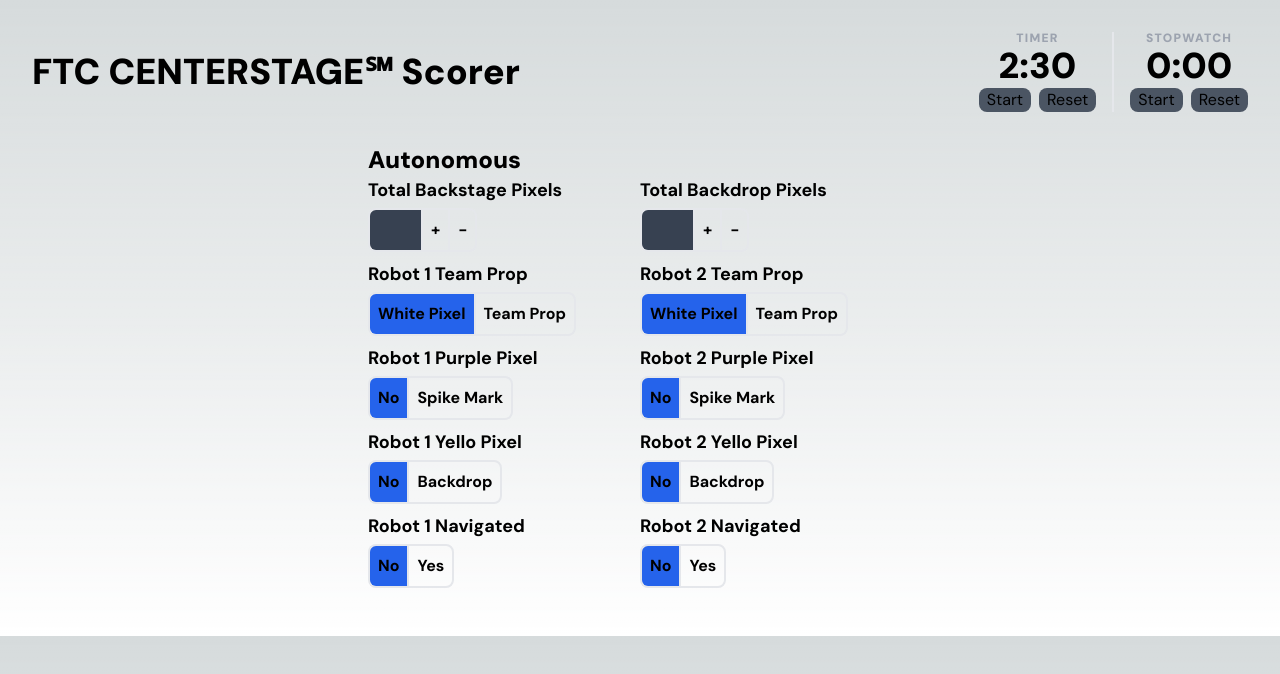
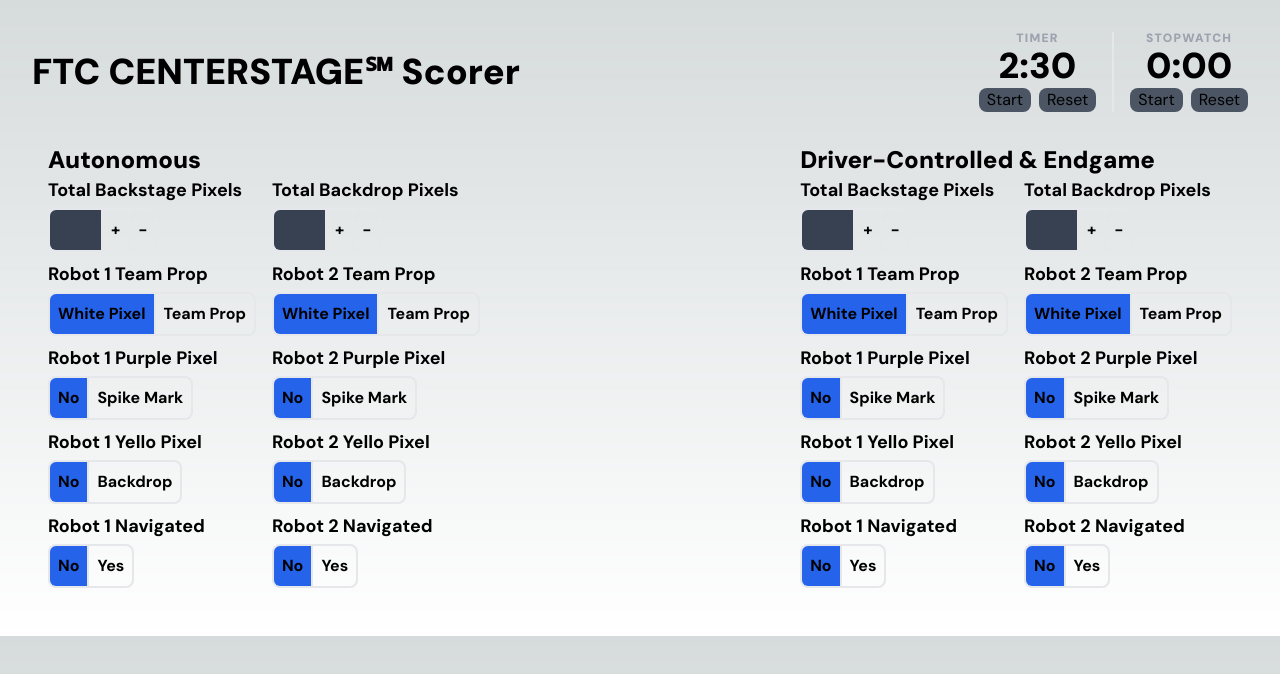
Before and after one commit to mithilp/centerstage-ftc-scorer, a Next.js app: page / in a window 1280 px wide. Shown: the top 674 px of the page. Built offline with nearby package versions, Linux system fonts and the light colour scheme.

Commit message:
Create Spacing for Driver-Controlled

```diff
--- a/src/app/page.tsx
+++ b/src/app/page.tsx
@@ -12,10 +12,11 @@
 				</div>
 			</div>
 
-			<div className="max-w-xl m-auto mt-4 p-4 rounded-lg">
+			<div className="lg:flex justify-between">
+				<div className="mt-4 p-4 rounded-lg">
 					<h2 className="text-2xl font-black">Autonomous</h2>
-				<div className="flex">
-					<div className="w-1/2 space-y-2">
+					<div className="flex space-x-4">
+						<div className="space-y-2">
 							<div className="space-y-1">
 								<h3 className="text-lg font-bold">Total Backstage Pixels</h3>
 								<div>
@@ -80,7 +81,141 @@
 							</div>
 						</div>
 
-					<div className="w-1/2 space-y-2">
+						<div className="space-y-2">
+							<div className="space-y-1">
+								<h3 className="text-lg font-bold">Total Backdrop Pixels</h3>
+								<div>
+									<input
+										min={0}
+										max={100}
+										className="border-2 border-r-0 bg-gray-700 rounded-l-lg without-ring p-2"
+										type="number"
+									/>
+									<button className="transition text-base font-bold border-2 border-r-0 hover:bg-gray-700 active:bg-gray-800 p-2 ">
+										+
+									</button>
+									<button className="transition text-base font-bold border-2 hover:bg-gray-700 active:bg-gray-800 p-2 rounded-r-lg">
+										-
+									</button>
+								</div>
+							</div>
+							<div className="space-y-1">
+								<h3 className="text-lg font-bold">Robot 2 Team Prop</h3>
+								<div>
+									<button className="transition text-base font-bold border-2 border-r-0 bg-blue-600 hover:bg-gray-700 active:bg-gray-800 p-2 rounded-l-lg">
+										White Pixel
+									</button>
+									<button className="transition text-base font-bold border-2 hover:bg-gray-700 active:bg-gray-800 p-2 rounded-r-lg">
+										Team Prop
+									</button>
+								</div>
+							</div>
+							<div className="space-y-1">
+								<h3 className="text-lg font-bold">Robot 2 Purple Pixel</h3>
+								<div>
+									<button className="transition text-base font-bold border-2 border-r-0 bg-blue-600 hover:bg-gray-700 active:bg-gray-800 p-2 rounded-l-lg">
+										No
+									</button>
+									<button className="transition text-base font-bold border-2 hover:bg-gray-700 active:bg-gray-800 p-2 rounded-r-lg">
+										Spike Mark
+									</button>
+								</div>
+							</div>
+							<div className="space-y-1">
+								<h3 className="text-lg font-bold">Robot 2 Yello Pixel</h3>
+								<div>
+									<button className="transition text-base font-bold border-2 border-r-0 bg-blue-600 hover:bg-gray-700 active:bg-gray-800 p-2 rounded-l-lg">
+										No
+									</button>
+									<button className="transition text-base font-bold border-2 hover:bg-gray-700 active:bg-gray-800 p-2 rounded-r-lg">
+										Backdrop
+									</button>
+								</div>
+							</div>
+							<div className="space-y-1">
+								<h3 className="text-lg font-bold">Robot 2 Navigated</h3>
+								<div>
+									<button className="transition text-base font-bold border-2 border-r-0 bg-blue-600 hover:bg-gray-700 active:bg-gray-800 p-2 rounded-l-lg">
+										No
+									</button>
+									<button className="transition text-base font-bold border-2 hover:bg-gray-700 active:bg-gray-800 p-2 rounded-r-lg">
+										Yes
+									</button>
+								</div>
+							</div>
+						</div>
+					</div>
+				</div>
+
+				<div className="mt-4 p-4 rounded-lg">
+					<h2 className="text-2xl font-black">Driver-Controlled & Endgame</h2>
+					<div className="flex space-x-4">
+						<div className="space-y-2">
+							<div className="space-y-1">
+								<h3 className="text-lg font-bold">Total Backstage Pixels</h3>
+								<div>
+									<input
+										min={0}
+										max={100}
+										className="border-2 border-r-0 bg-gray-700 rounded-l-lg without-ring p-2"
+										type="number"
+									/>
+									<button className="transition text-base font-bold border-2 border-r-0 hover:bg-gray-700 active:bg-gray-800 p-2 ">
+										+
+									</button>
+									<button className="transition text-base font-bold border-2 hover:bg-gray-700 active:bg-gray-800 p-2 rounded-r-lg">
+										-
+									</button>
+								</div>
+							</div>
+
+							<div className="space-y-1">
+								<h3 className="text-lg font-bold">Robot 1 Team Prop</h3>
+								<div>
+									<button className="transition text-base font-bold border-2 border-r-0 bg-blue-600 hover:bg-gray-700 active:bg-gray-800 p-2 rounded-l-lg">
+										White Pixel
+									</button>
+									<button className="transition text-base font-bold border-2 hover:bg-gray-700 active:bg-gray-800 p-2 rounded-r-lg">
+										Team Prop
+									</button>
+								</div>
+							</div>
+							<div className="space-y-1">
+								<h3 className="text-lg font-bold">Robot 1 Purple Pixel</h3>
+								<div>
+									<button className="transition text-base font-bold border-2 border-r-0 bg-blue-600 hover:bg-gray-700 active:bg-gray-800 p-2 rounded-l-lg">
+										No
+									</button>
+									<button className="transition text-base font-bold border-2 hover:bg-gray-700 active:bg-gray-800 p-2 rounded-r-lg">
+										Spike Mark
+									</button>
+								</div>
+							</div>
+							<div className="space-y-1">
+								<h3 className="text-lg font-bold">Robot 1 Yello Pixel</h3>
+								<div>
+									<button className="transition text-base font-bold border-2 border-r-0 bg-blue-600 hover:bg-gray-700 active:bg-gray-800 p-2 rounded-l-lg">
+										No
+									</button>
+									<button className="transition text-base font-bold border-2 hover:bg-gray-700 active:bg-gray-800 p-2 rounded-r-lg">
+										Backdrop
+									</button>
+								</div>
+							</div>
+							<div className="space-y-1">
+								<h3 className="text-lg font-bold">Robot 1 Navigated</h3>
+								<div>
+									<button className="transition text-base font-bold border-2 border-r-0 bg-blue-600 hover:bg-gray-700 active:bg-gray-800 p-2 rounded-l-lg">
+										No
+									</button>
+									<button className="transition text-base font-bold border-2 hover:bg-gray-700 active:bg-gray-800 p-2 rounded-r-lg">
+										Yes
+									</button>
+								</div>
+							</div>
+						</div>
+
+						<div className="space-y-2">
 							<div className="space-y-1">
 								<h3 className="text-lg font-bold">Total Backdrop Pixels</h3>
 								<div>
@@ -146,5 +281,6 @@
 					</div>
 				</div>
 			</div>
+		</div>
 	);
 }
```
Lines whose indentation alone changed are shown as unchanged.
